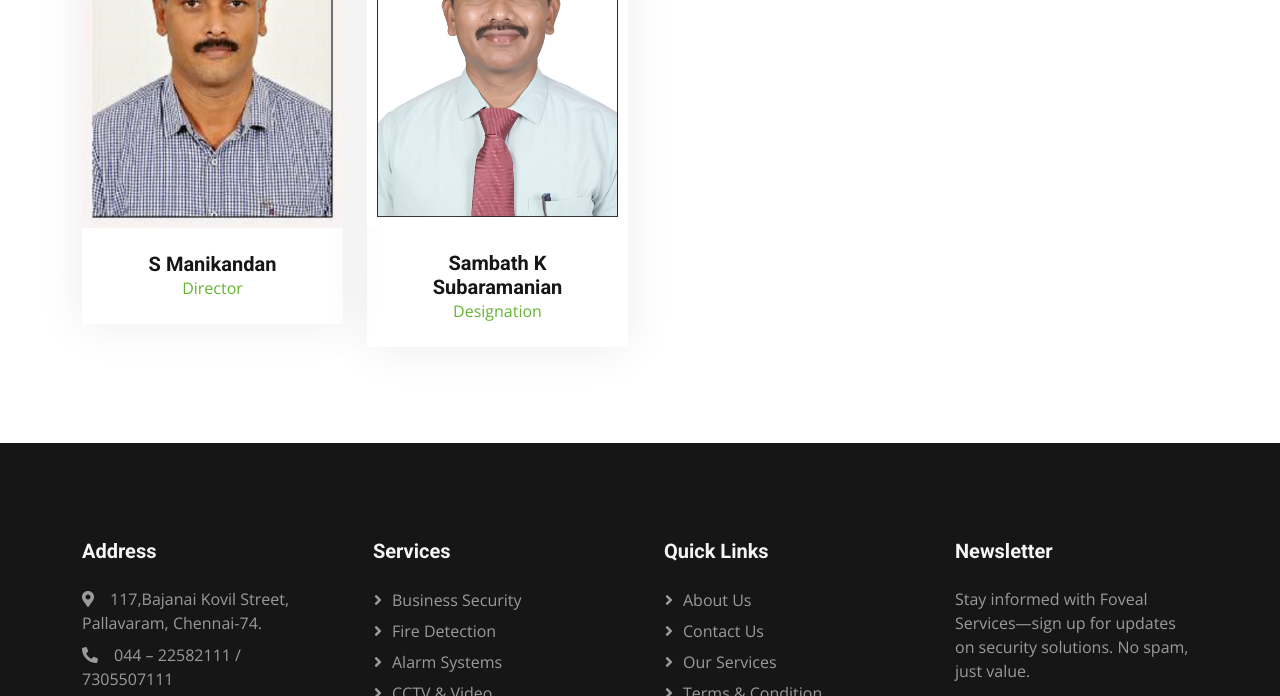
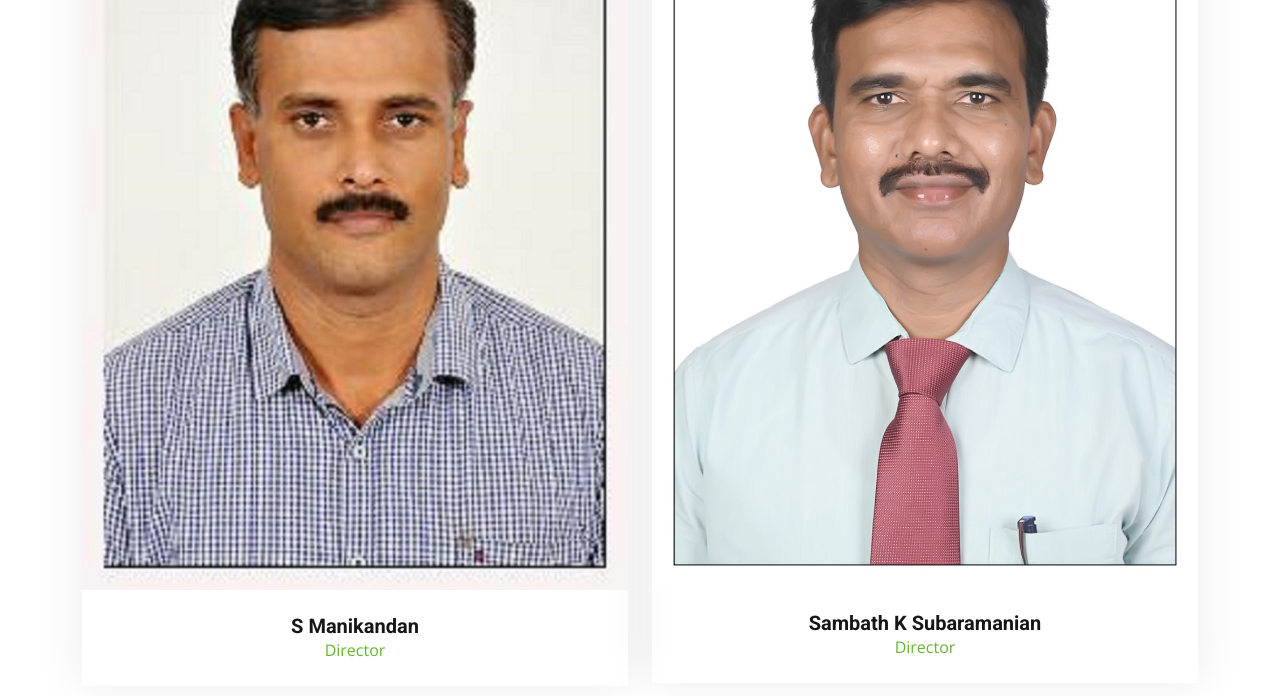
Before and after one commit to KathirBala/fovealservices, a plain HTML site: page team.html in a window 1280 px wide. Shown: the part 851-1547 px from the top of the page. Drawn offline with nearby package versions, Linux system fonts and the light colour scheme.

Commit message:
Update team.html

```diff
--- a/team.html
+++ b/team.html
@@ -139,7 +139,7 @@
                 <h1 class="display-5 mb-5">Team Members</h1>
             </div>
             <div class="row g-4">
-                <div class="col-lg-3 col-md-6 wow fadeInUp" data-wow-delay="0.1s">
+                <div class="col-lg-6 col-md-6 wow fadeInUp" data-wow-delay="0.1s">
                     <div class="team-item">
                         <div class="overflow-hidden position-relative">
                             <img class="img-fluid" src="img/team-manikandan.jpg" alt="">
@@ -155,7 +155,7 @@
                         </div>
                     </div>
                 </div>
-                <div class="col-lg-3 col-md-6 wow fadeInUp" data-wow-delay="0.3s">
+                <div class="col-lg-6 col-md-6 wow fadeInUp" data-wow-delay="0.3s">
                     <div class="team-item">
                         <div class="overflow-hidden position-relative">
                             <img class="img-fluid" src="img/team-sambath.jpg" alt="">
@@ -167,7 +167,7 @@
                         </div>
                         <div class="text-center p-4">
                             <h5 class="mb-0">Sambath K Subaramanian</h5>
-                            <span class="text-primary">Designation</span>
+                            <span class="text-primary">Director</span>
                         </div>
                     </div>
                 </div>
```
